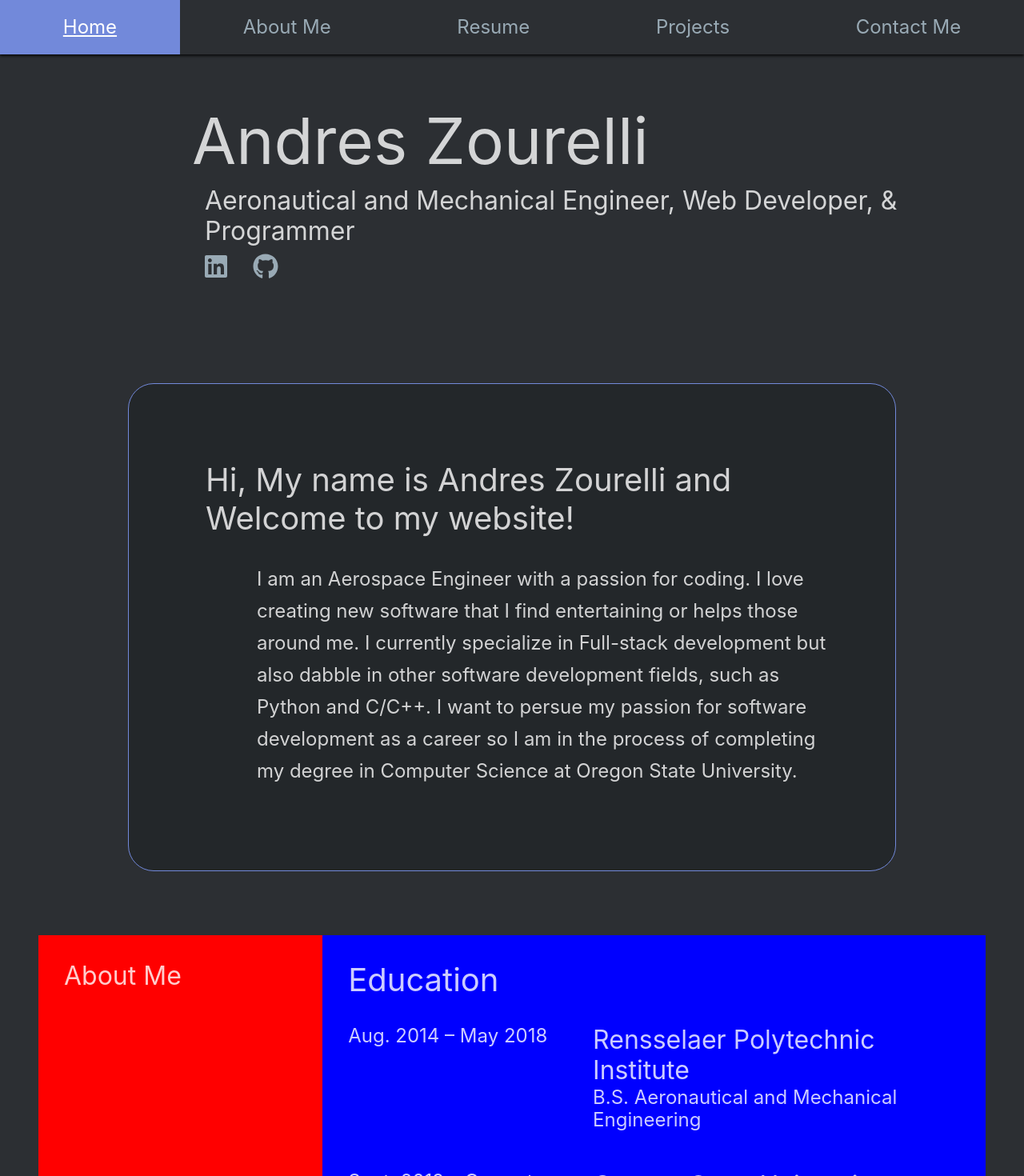
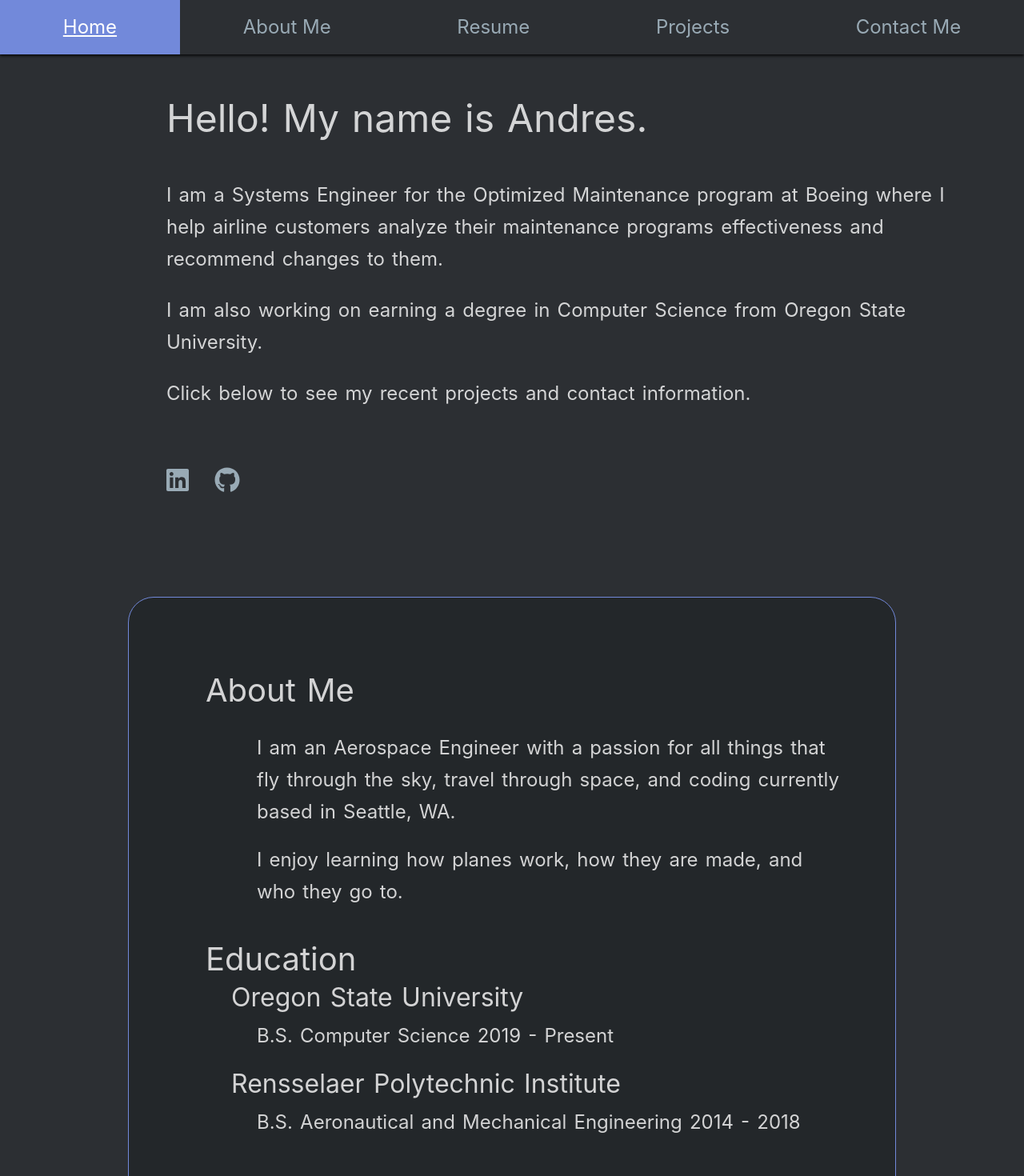
Before and after one commit to AndresZourelli/my-website, a React (Create React App) app in the folder client/: page / in a window 1280 px wide. Shown: the top 1470 px of the page at 80% size. Built offline with nearby package versions, Linux system fonts and the light colour scheme.

Commit message:
new changes

```diff
--- a/client/src/components/AboutMe/AboutMe.js
+++ b/client/src/components/AboutMe/AboutMe.js
@@ -1,17 +1,21 @@
 import React from 'react';
-
+import './AboutMe.scss';
 const AboutMe = () => {
 	return (
 		<div className="nameCard">
-			<h1>Hi, My name is Andres Zourelli and Welcome to my website!</h1>
+			<h1>About Me</h1>
 			<br />
 			<h4>
-				I am an Aerospace Engineer with a passion for coding. I love creating new software that I find
-				entertaining or helps those around me. I currently specialize in Full-stack development but also dabble
-				in other software development fields, such as Python and C/C++. I want to persue my passion for software
-				development as a career so I am in the process of completing my degree in Computer Science at Oregon
-				State University.
+				I am an Aerospace Engineer with a passion for all things that fly through the sky, travel through space,
+				and coding currently based in Seattle, WA.
 			</h4>
+			<h4>I enjoy learning how planes work, how they are made, and who they go to.</h4>
+			<br />
+			<h1>Education</h1>
+			<h2>Oregon State University</h2>
+			<h4>B.S. Computer Science 2019 - Present </h4>
+			<h2>Rensselaer Polytechnic Institute</h2>
+			<h4>B.S. Aeronautical and Mechanical Engineering 2014 - 2018 </h4>
 		</div>
 	);
 };
--- /dev/null
+++ b/client/src/components/AboutMe/AboutMe.scss
@@ -0,0 +1,8 @@
+.nameCard {
+	h4 {
+		padding-bottom: .75rem;
+	}
+	h2 {
+		padding-left: 4rem;
+	}
+}
--- a/client/src/components/Home/Home.js
+++ b/client/src/components/Home/Home.js
@@ -11,10 +11,15 @@ export class Home extends Component {
 		return (
 			<div className="App">
 				<main>
-					<h1 className="main-name">Andres Zourelli</h1>
-					<h2 className="main-description">
-						Aeronautical and Mechanical Engineer, Web Developer, & Programmer
-					</h2>
+					<h1 className="main-name">Hello! My name is Andres.</h1>
+					<h3 className="main-description">
+						I am a Systems Engineer for the Optimized Maintenance program at Boeing where I help airline
+						customers analyze their maintenance programs effectiveness and recommend changes to them.
+					</h3>
+					<h3 className="main-description">
+						I am also working on earning a degree in Computer Science from Oregon State University.
+					</h3>
+					<h3 className="main-description">Click below to see my recent projects and contact information.</h3>
 					<div className="icons">
 						<a href="/" className="id">
 							<FontAwesomeIcon icon={faLinkedin} size="2x" />
--- a/client/src/components/Home/Home.scss
+++ b/client/src/components/Home/Home.scss
@@ -35,14 +35,19 @@ h3,
 h4 {
 	color: rgba($tertiary-color, .8);
 	font-weight: 400;
-	padding-left: 10rem;
+	padding-left: 8rem;
+	line-height: 2.5rem;
+	word-spacing: .15rem;
 
 	&.main-name {
-		font-size: 5rem;
+		font-size: 3rem;
+		padding-bottom: 3rem;
 	}
 
 	&.main-description {
-		padding-left: 11rem;
+		font-size: 1.5rem;
+		padding-left: 8rem;
+		padding-bottom: 1rem;
 	}
 }
 
@@ -108,7 +113,8 @@ main {
 
 	div {
 		&.icons {
-			padding-left: 10rem;
+			padding-top: 3rem;
+			padding-left: 7rem;
 		}
 	}
 
```
Also changed, not shown: 2 other files (tests, documents, lock files or other folders).
